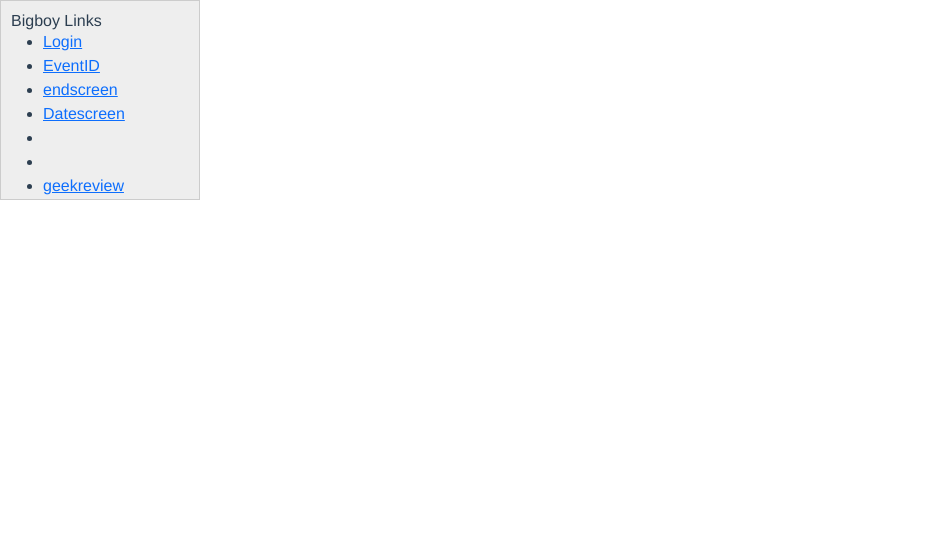
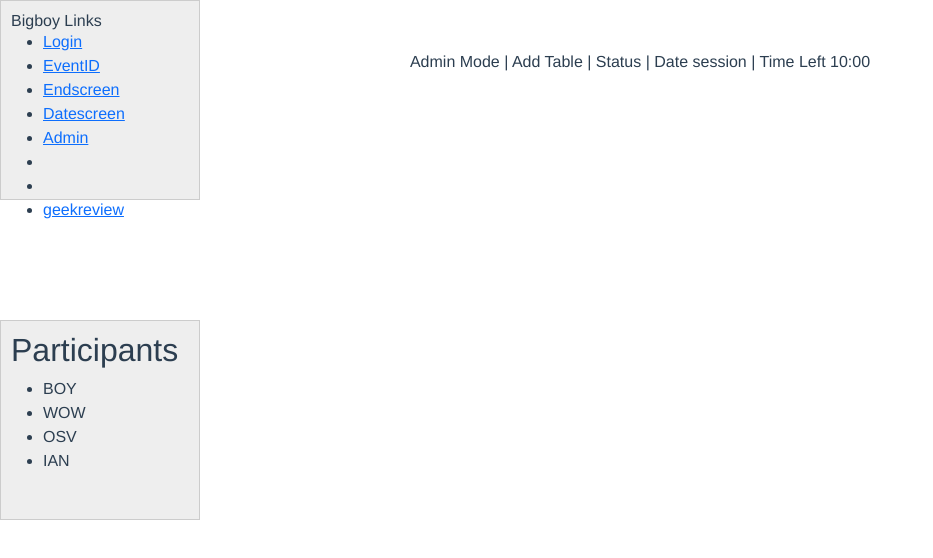
Before and after one commit to viktorhul/meet-a-geek, a Vue app: page /admin in a window 1280 px wide. Shown: the top 558 px of the page, without its empty margins (0-933 px from the left). Built offline with nearby package versions, Linux system fonts and the light colour scheme.

Commit message:
basic layout

```diff
--- a/src/App.vue
+++ b/src/App.vue
@@ -5,8 +5,9 @@
       <ul>
         <li><router-link to="/">Login</router-link></li>
         <li><router-link to="/eventid">EventID</router-link></li>
-        <li><router-link to="/endscreen">endscreen</router-link></li>
+        <li><router-link to="/endscreen">Endscreen</router-link></li>
         <li><router-link to="/Datescreen">Datescreen</router-link></li>
+        <li><router-link to="/Admin">Admin</router-link></li>
         <li><router-link to=""></router-link></li>
         <li><router-link to=""></router-link></li>
         <li><router-link to="geekreview">geekreview</router-link></li>
--- a/src/router/index.js
+++ b/src/router/index.js
@@ -4,6 +4,7 @@ import Home from '../views/Home.vue'
 import EventID from '../views/EventID.vue'
 import Endscreen from '../views/Endscreen.vue'
 import Datescreen from '../views/Datescreen.vue'
+import Admin from '../views/Admin.vue'
 Vue.use(VueRouter)
 
 const routes = [
@@ -43,6 +44,11 @@ const routes = [
     path: '/datescreen',
     name: 'Datescreen',
     component: Datescreen
+  },
+  {
+    path: '/admin',
+    name: 'Admin',
+    component: Admin
   }
 ]
 
--- /dev/null
+++ b/src/views/Admin.vue
@@ -0,0 +1,31 @@
+<template>
+    <div>
+        <header class="DateHeader"> Admin Mode | Add Table | Status | Date session
+            | Time Left 10:00
+        </header>
+        <div class="participantsBox">
+        <h2>Participants</h2>
+        <ul>
+            <li>BOY</li>
+            <li>WOW</li>
+            <li>OSV</li>
+            <li>IAN</li>
+        </ul>
+        </div>
+    </div>
+</template>
+
+<style scoped>
+.participantsBox{
+  position: absolute;
+  width: 200px;
+  height: 200px;
+  border: 1px solid #ccc;
+  background-color: #eee;
+  top: 40%;
+  left: 0;
+  text-align: left;
+  padding: 10px;
+
+}
+</style>
```
